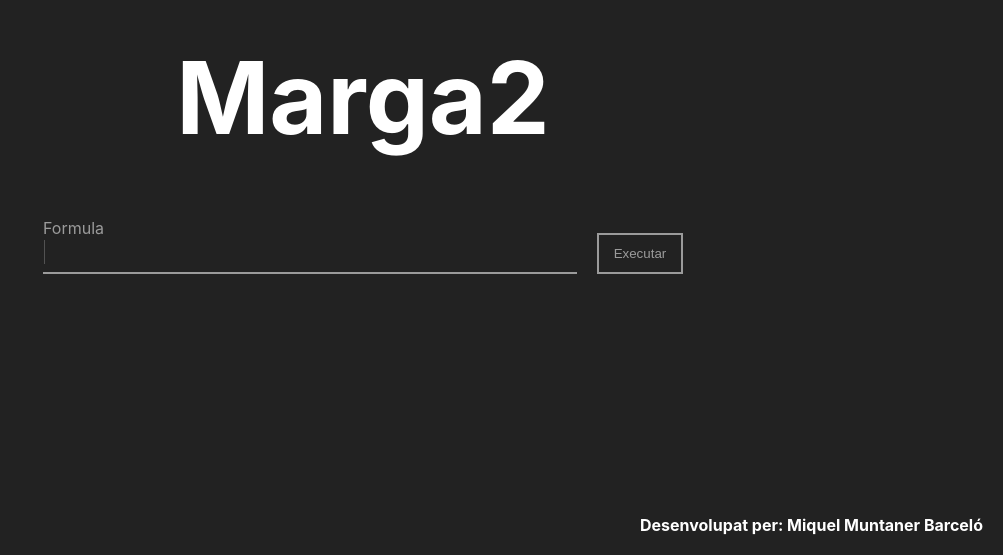
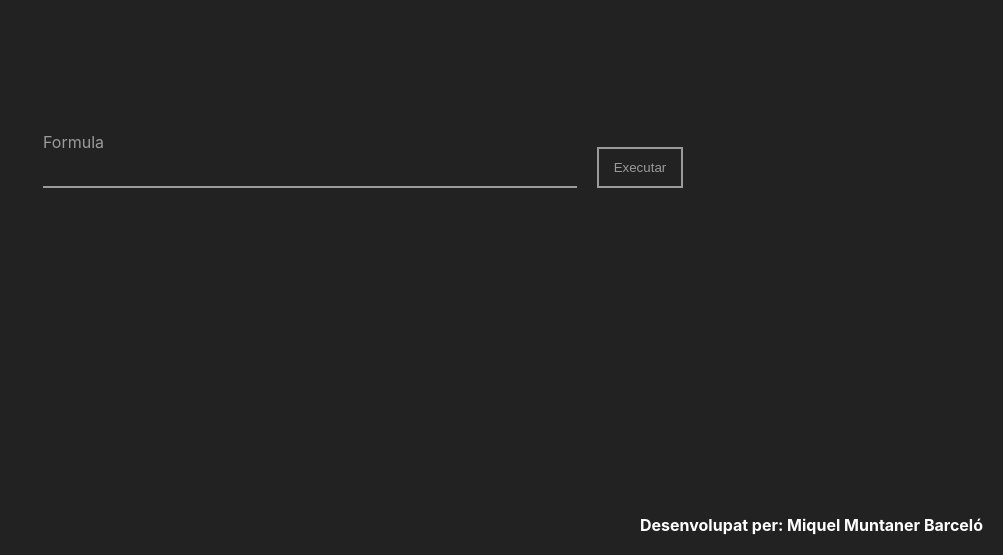
Before and after one commit to MiquelMuntaner/marga2, a React (Create React App) app: page / in a window 1280 px wide. Shown: the part 245-800 px from the top of the page, without its empty margins (277-1280 px from the left). Built offline with nearby package versions, Linux system fonts and the light colour scheme.

Commit message:
Just about to do a big change in the input method

```diff
--- a/src/App.css
+++ b/src/App.css
@@ -8,39 +8,3 @@
     justify-content: center;
     flex-direction: column;
 }
-
-.App-logo {
-    height: 40vmin;
-    pointer-events: none;
-}
-
-@media (prefers-reduced-motion: no-preference) {
-    .App-logo {
-        animation: App-logo-spin infinite 20s linear;
-    }
-}
-
-.App-header {
-    background-color: #282c34;
-    min-height: 100vh;
-    display: flex;
-    flex-direction: column;
-    align-items: center;
-    justify-content: center;
-    font-size: calc(10px + 2vmin);
-    color: white;
-}
-
-.App-link {
-    color: #61dafb;
-}
-
-@keyframes App-logo-spin {
-    from {
-        transform: rotate(0deg);
-    }
-
-    to {
-        transform: rotate(360deg);
-    }
-}
--- a/src/App.js
+++ b/src/App.js
@@ -7,7 +7,6 @@ import { Header } from './components/Header';
 function App() {
     return (
         <div className="App">
-            <Header />
             <Form />
             <Footer />
         </div>
--- a/src/components/Form/index.js
+++ b/src/components/Form/index.js
@@ -1,54 +1,39 @@
-import React, { useEffect, useRef, useState } from 'react'
+import React, { useRef, useState } from 'react'
 import { exceptions } from '../../data'
-import { ContainerDiv, StyledForm, InputText, TopText, TextCursor } from './styles'
+import { ContainerDiv, StyledForm } from './styles'
 import { intToRoman } from '../../tools/intToRoman'
 import { splitFormula } from '../../tools/formulaSplitter'
+import { FormulaInput } from '../FormulaInput'
 
 export const Form = () => {
-    const [result, setResult] = useState("")
+    const [result, setResult] = useState([])
     const inputText = useRef()
-    const [showTextCursor, setShowTextCursor] = useState(false)
-
-    /*
-    useEffect(() => {
-        if (document.activeElement === inputText.current) {
-            while (document.activeElement === inputText.current) {
-                console.log("h")
-            }
-        }
-    }, [inputText])
-    */
-
-    const onTextInputChange = (e) => {
-        let finalHtmlText = ""
-        const currentInputValue = e.target.value
-        const hasNumber = /\d/;
-        for (let i = 0; i < currentInputValue.length; i++) {
-            if (hasNumber.test(currentInputValue[i])) {
-                finalHtmlText = `${finalHtmlText}<sub>${currentInputValue[i]}</sub>`
-            } else {
-                finalHtmlText = `${finalHtmlText}${currentInputValue[i]}`
-            }
-        }
-        document.getElementById("textFiller").innerHTML = `${finalHtmlText}`
-    }
 
     const handleSubmit = (e) => {
+        e.preventDefault()
         let processedFormula = splitFormula(e.target[0].value)
+        console.log(e.target[0].value)
 
-        e.preventDefault()
-        if (e.target[0].value in exceptions) {
-            setResult(exceptions[e.target[0].value])
-        } else if (processedFormula[0].letters == "H" && processedFormula[2].letters == "O") {
-            setResult(calcOxoacids(processedFormula))
+        if (e.target[0].value === "") {
+            setResult([])
+        } else if (e.target[0].value in exceptions) {
+            // Excepcions
+            setResult([exceptions[e.target[0].value]])
+        } else if (processedFormula[0].letters == "H" && processedFormula[2]?.letters == "O") {
+            // Oxoacids
+            setResult([calcOxoacids(processedFormula)])
         } else if (e.target[0].value.includes("OH")) {
-            setResult(calcHidroxids(processedFormula))
+            // Hidroxids
+            setResult([calcHidroxids(processedFormula)])
         } else if ((processedFormula[0].isMetall === true && processedFormula[1].isMetall === false)) {
-            setResult(calcNombreOxidacio(processedFormula, e.target[0].value))
+            // Sals binaries, no metall + metall
+            setResult([calcNombreOxidacio(processedFormula, e.target[0].value)])
         } else if ((processedFormula[0].name === "hidrogen" && processedFormula[1].isMetall === false)) {
-            setResult(calcHidrursNoMetalics(processedFormula))
+            // Hidrurs no metalics
+            setResult([calcHidrursNoMetalics(processedFormula)])
         } else if (processedFormula[0].isMetall === false && processedFormula[1].isMetall === false) {
-            setResult(calcPrefixosMultiplicadors(processedFormula))
+            // Combinacions de no metalls
+            setResult([`Prefixos: ${calcPrefixosMultiplicadors(processedFormula)}`, `Stock: ${calcNombreOxidacio(processedFormula)}`])
         }
     }
 
@@ -118,11 +103,10 @@ export const Form = () => {
         <ContainerDiv>
             <StyledForm onSubmit={handleSubmit}>
                 <label htmlFor="formula" className='form_label'>Formula</label>
-                <InputText name='formula' type="text" className='inputText' onChange={onTextInputChange} ref={inputText} />
-                <TopText id="topText" className='topText'><div id="textFiller"></div><TextCursor /></TopText>
+                <FormulaInput inputText={inputText} />
                 <input type="submit" value="Executar" />
             </StyledForm>
-            {result == "" ? null : <div>Resultat: <span>{result.charAt(0).toUpperCase() + result.slice(1)}</span></div>}
+            {result == [] ? null : result.map((i, key) => (<div key={key}>Resultat: <span>{i.charAt(0).toUpperCase() + i.slice(1)}</span></div>))}
         </ContainerDiv>
     )
 }
--- a/src/components/Form/styles.js
+++ b/src/components/Form/styles.js
@@ -52,75 +52,3 @@ export const StyledForm = styled.form`
         color: white;
     }
 `
-
-export const InputText = styled.input`
-    width: 400px;
-    font-family: inherit;
-    width: 100%;
-    border: 0;
-    border-bottom: 2px solid #9b9b9b;
-    outline: 0;
-    font-size: 1.3rem;
-    color: transparent;
-    padding: 7px 0;
-    background: transparent;
-    transition: border-color 0.2s;
-
-    &::placeholder {
-        color: transparent;
-    }
-
-    &:placeholder-shown ~ .form__label {
-        font-size: 1.3rem;
-        cursor: text;
-        top: 20px;
-    }
-
-    &:focus {
-        .form_label {
-            position: absolute;
-            top: 0;
-            display: block;
-            transition: 0.2s;
-            font-size: 1rem;
-            color: #11998e;
-            font-weight:700;
-        }
-
-
-        padding-bottom: 6px;
-        font-weight: 700;
-        border-width: 3px;
-        border-image: linear-gradient(to right, #11998e, #38ef7d);
-        border-image-slice: 1;
-    }
-    &:focus + .topText {
-        font-weight: 700;
-        padding-right: 2px;
-    }
-`
-
-export const TopText = styled.div`
-    position: absolute;
-    display: flex;
-    top: 22px;
-    font-size: 1.3rem;
-    color: #fff;
-`
-
-export const TextCursor = styled.div`
-    height: 24px;
-    width: 1px;
-    background-color: white;
-    margin: 0px 0px 3px 1px;
-    animation-name: textCursorAnimation;
-    animation-duration: 1s;
-    transition: none;
-    /*easing function*/
-    animation-iteration-count: infinite;
-
-    @keyframes textCursorAnimation {
-        from {background-color: white}
-        to {background-color: transparent}
-    }
-`
--- /dev/null
+++ b/src/components/FormulaInput/index.js
@@ -0,0 +1,52 @@
+import React, { useEffect, useState } from 'react'
+import { InputText, TopText, TextCursor } from './styles'
+
+
+export const FormulaInput = ({ inputText }) => {
+    const [cursorPosition, setCursorPosition] = useState(0)
+    const [focused, setFocused] = React.useState(false)
+
+    const onFocus = () => {
+        console.log("focus")
+        setFocused(true)
+        let inputLength = inputText.current.value.length
+        inputText.current.setSelectionRange(inputLength, inputLength)
+    }
+    const onBlur = () => setFocused(false)
+
+    /*
+    useEffect(() => {
+        console.log("holala")
+        setCursorPosition(inputText.current.selectionStart)
+        console.log("fff", inputText.current.selectionStart)
+    }, [inputText])
+    */
+
+    const handleKeyUp = (e) => {
+        let inputLength = inputText.current.value.length
+        inputText.current.setSelectionRange(inputLength, inputLength)
+        console.log("hola", cursorPosition)
+    }
+
+    const onTextInputChange = (e) => {
+        let finalHtmlText = ""
+        const currentInputValue = e.target.value
+        const hasNumber = /\d/;
+        for (let i = 0; i < currentInputValue.length; i++) {
+            if (hasNumber.test(currentInputValue[i])) {
+                finalHtmlText = `${finalHtmlText}<sub>${currentInputValue[i]}</sub>`
+            } else {
+                finalHtmlText = `${finalHtmlText}${currentInputValue[i]}`
+            }
+        }
+
+        document.getElementById("textFiller").innerHTML = `${finalHtmlText}`
+    }
+
+    return (
+        <>
+            <InputText onFocus={onFocus} onBlur={onBlur} onKeyUp={handleKeyUp} name='formula' type="text" className='inputText' onChange={onTextInputChange} ref={inputText} />
+            <TopText id="topText" className='topText'><div id="textFiller"></div>{focused == true ? <TextCursor /> : null}</TopText>
+        </>
+    )
+}
--- /dev/null
+++ b/src/components/FormulaInput/styles.js
@@ -0,0 +1,81 @@
+import styled from "styled-components"
+
+export const InputText = styled.input`
+    &:-webkit-autofill,
+    &:-webkit-autofill:hover,
+    &:-webkit-autofill:focus,
+    &:-webkit-autofill:active  {
+        transition: background-color 5000s;
+        -webkit-text-fill-color: transparent !important;
+    }
+    z-index: 10000;
+    width: 400px;
+    font-family: inherit;
+    width: 100%;
+    border: 0;
+    border-bottom: 2px solid #9b9b9b;
+    outline: 0;
+    font-size: 1.3rem;
+    color: transparent;
+    padding: 7px 0;
+    background: transparent;
+    transition: border-color 0.2s;
+
+    &::placeholder {
+        color: transparent;
+    }
+
+    &:placeholder-shown ~ .form__label {
+        font-size: 1.3rem;
+        cursor: text;
+        top: 20px;
+    }
+
+    &:focus {
+        .form_label {
+            position: absolute;
+            top: 0;
+            display: block;
+            transition: 0.2s;
+            font-size: 1rem;
+            color: #11998e;
+            font-weight:700;
+        }
+
+
+        padding-bottom: 6px;
+        font-weight: 700;
+        border-width: 3px;
+        border-image: linear-gradient(to right, #11998e, #38ef7d);
+        border-image-slice: 1;
+    }
+    &:focus + .topText {
+        font-weight: 700;
+        padding-right: 2px;
+    }
+`
+
+export const TopText = styled.div`
+    position: absolute;
+    display: flex;
+    top: 22px;
+    font-size: 1.3rem;
+    color: #fff;
+`
+
+export const TextCursor = styled.div`
+    height: 24px;
+    width: 1px;
+    background-color: white;
+    margin: 0px 0px 3px 1px;
+    transition: none;
+    animation: textCursorAnimation 1s linear(1, 1) infinite;
+    /*easing function*/
+    animation-iteration-count: infinite;
+
+    @keyframes textCursorAnimation {
+        0% {background-color: white}
+        50% {background-color: transparent}
+        100% {background-color: white}
+    }
+`
--- a/src/data/index.js
+++ b/src/data/index.js
@@ -283,13 +283,15 @@ export const data = {
         "name": "brom",
         "valences": [-1, 1, 3, 5, 7],
         "isMetall": false,
-        "plusUrName": "bromur"
+        "plusUrName": "bromur",
+        "oxoAcidNames": ["hipobromós", "bromós", "bròmic", "perbromic"]
     },
     "I": {
         "name": "iode",
         "valences": [-1, 1, 3, 5, 7],
         "isMetall": false,
-        "plusUrName": "iodur"
+        "plusUrName": "iodur",
+        "oxoAcidNames": ["hipoiodós", "iodós", "iòdic", "periòdic"]
     },
 }
 
--- a/src/tools/formulaSplitter.js
+++ b/src/tools/formulaSplitter.js
@@ -1,6 +1,8 @@
 import { data } from "../data"
 
 export const splitFormula = (s) => {
+    if (s === "") { return {} }
+
     let buffer = ["", 1]
     let splitedFormula = []
     let currentParenthesis = false
```
